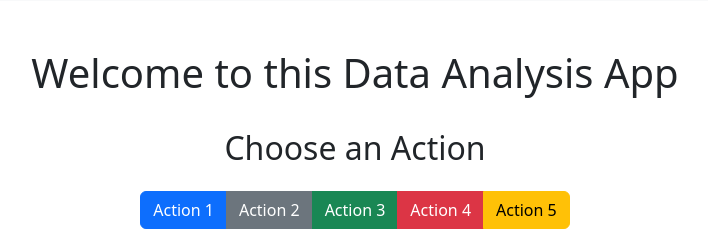
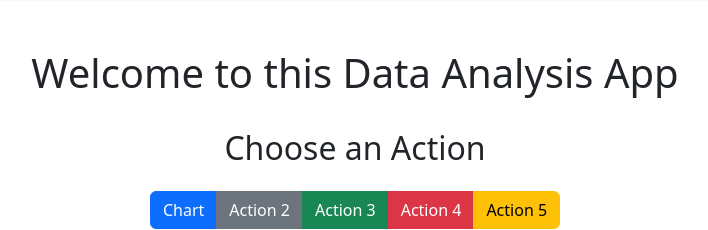
Before and after one commit to amirqa1381/FutureLens, a Django app: page / in a window 1280 px wide. Shown: the part 55-285 px from the top of the page, without its empty margins (285-993 px from the left). Run offline with Django 5.2, Linux system fonts and the light colour scheme; parts of the project's set-up code (start-up, migrations or seed data) failed here and were passed over.

Commit message:
here i've created the chart.html and index.html added a label to it

```diff
--- a/main/templates/main/index.html
+++ b/main/templates/main/index.html
@@ -18,11 +18,11 @@ Home
         <div class='col-md-12 text-center'>
             <h2>Choose an Action</h2>
             <div class="btn-group mt-3" role="group" aria-label="Basic example">
-                <button type="button" class="btn btn-primary">Action 1</button>
-                <button type="button" class="btn btn-secondary">Action 2</button>
-                <button type="button" class="btn btn-success">Action 3</button>
-                <button type="button" class="btn btn-danger">Action 4</button>
-                <button type="button" class="btn btn-warning">Action 5</button>
+                <a type="a" class="btn btn-primary">Chart</a>
+                <a type="a" class="btn btn-secondary">Action 2</a>
+                <a type="a" class="btn btn-success">Action 3</a>
+                <a type="a" class="btn btn-danger">Action 4</a>
+                <a type="a" class="btn btn-warning">Action 5</a>
             </div>
         </div>
     </div>
```
Also changed, not shown: main/templates/main/chart.html (added, +10 -0 lines).
